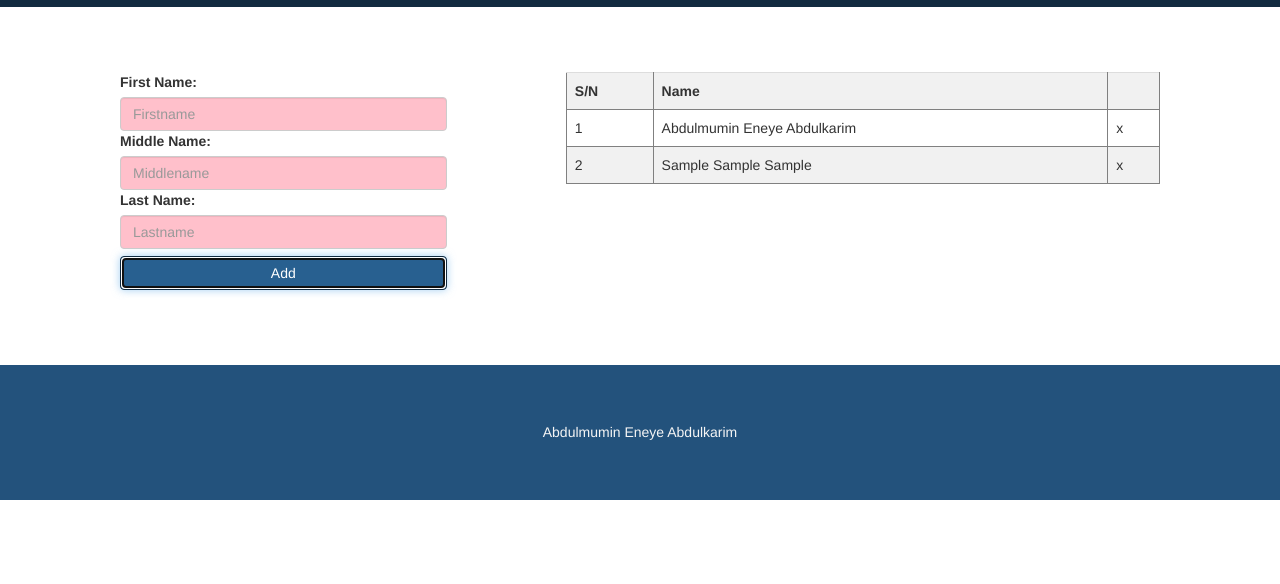
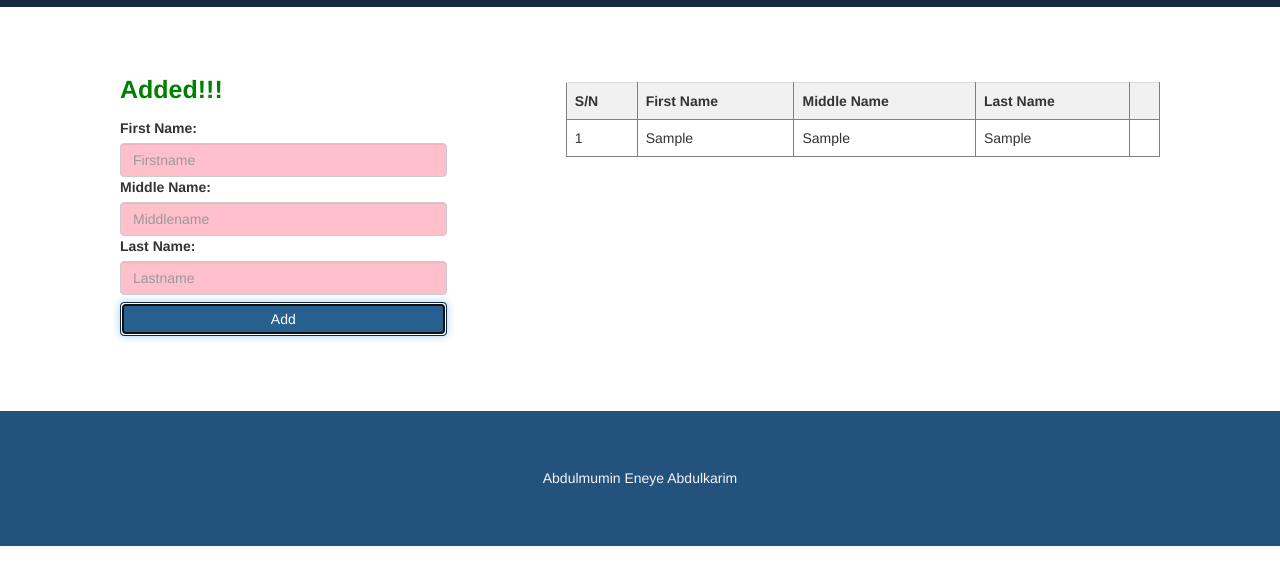
Before and after one commit to eneye380/angularjsapp, a plain HTML site: page public_html/index.html in a window 1280 px wide. Both pictures are taken after typing "Sample", "Sample", "Sample" into the empty fields and a click on the button "Add". Shown: the part 66-650 px from the top of the page. Drawn offline with Linux system fonts and the light colour scheme.

Commit message:
new commit

```diff
--- a/public_html/angularjs.js
+++ b/public_html/angularjs.js
@@ -1,5 +1,118 @@
-/*
- * To change this license header, choose License Headers in Project Properties.
- * To change this template file, choose Tools | Templates
- * and open the template in the editor.
- */
+var db = new PouchDB('persons');
+
+var remoteCouch = false;
+var products = [];
+db.changes({
+    since: 'now',
+    live: true
+}).on('change', showPersons);
+
+app.controller("myCtrl", function ($scope) {});
+
+function clearreset() {
+    document.getElementById("inputhint").innerText = "";
+}
+
+function validateForm(form) {
+
+    var fail = "";
+    var len = form.length;
+    for (var i = 0; i < len; i++) {
+        if (i < len - 1) {
+            fail += inputCheck(form[i].value);
+        }
+    }
+    if (fail !== "") {
+        document.getElementById("inputhint").setAttribute("style", "color:red");
+        document.getElementById("inputhint").innerText = "Please fill in empty fields";
+
+    } else {
+        var text = "";
+
+        addPerson(form);
+        console.log('name sent succesfully');
+        document.getElementById("inputhint").setAttribute("style", "color:green;font-size:25px;font-weight:bold");
+        document.getElementById("inputhint").innerText = "Added!!!";
+        //alert(text);
+        for (var i = 0; i < len; i++) {
+            if (i < len - 1) {
+                //text +=form[i].value+" ";
+                form[i].value = "";
+            }
+        }
+    }
+}
+function inputCheck(input) {
+    if (input === "") {
+        return true;
+    } else {
+        return "";
+    }
+}
+
+function addPerson(form) {
+    /*var todo = {
+        _id: new Date().toISOString(),
+        name: text,
+        completed: false
+    };*/
+    //alert(form.first.value);
+    var todo = {
+        _id: new Date().toISOString(),
+        first: form.first.value,
+        middle: form.middle.value,
+        last: form.last.value,
+        completed: false
+    };
+    db.put(todo, function callback(err, result) {
+        if (!err) {
+
+            console.log('Successfully posted a todo!');
+        }
+    });
+}
+function showPersons() {
+
+    db.allDocs({include_docs: true, descending: false}, function (err, doc) {
+        displayData(doc.rows);
+        //alert(doc.rows.name);
+
+    });
+}
+function displayData(persons) {
+    var index = 0;
+    var t = "";
+    t+="<table>";
+    t+="<tr>";
+    t+="<th>S/N</th>";
+    //t+="<th>Name</th>";
+    t+="<th>First Name</th>";
+    t+="<th>Middle Name</th>";
+    t+="<th>Last Name</th>";
+    t+="<th></th>";
+    t+="</tr>";
+    persons.forEach(function (person) {
+        index++;
+        //alert(person.doc.name);
+        //products.push(person.doc.name);
+        t+="<tr>";
+        t+="<td>"+index+"</td>";
+        //t+="<td>"+person.doc.name+"</td>";
+        t+="<td>"+person.doc.first+"</td>";
+        t+="<td>"+person.doc.middle+"</td>";
+        t+="<td>"+person.doc.last+"</td>";
+        t+="<td></td>";
+        t+="</tr>";
+        //t+="<td>"+person.doc.name+"</td>";
+    });
+    t+="</table>";
+    document.getElementsByTagName("table")[0].innerHTML = t;
+}
+
+/**db.destroy().then(function (response) {
+  // success
+  alert(response.ok);
+}).catch(function (err) {
+  console.log(err);
+});*/
+showPersons();
--- a/public_html/index.html
+++ b/public_html/index.html
@@ -22,28 +22,29 @@ and open the template in the editor.
                 <div class="row" data-ng-controller="myCtrl">
                     <div class='col-lg-4 form-horizontal'>
                         <!--p><span>{{first}}</span><span>{{middle}}</span><span>{{last}}</span></p-->
+                        <p id="inputhint"></p>
                         <form id="mydorm">
                             <div class='row'>
                                 <div class='col-lg-12'>
                                     <label>First Name:</label>
-                                    <input type='text' class='form-control' data-ng-model="first" placeholder='Firstname' required>
+                                    <input type='text' class='form-control' onmousedown="clearreset()" name="first" data-ng-model="first" placeholder='Firstname' required>
                                 </div>
                             </div>
                             <div class='row'>
                                 <div class='col-lg-12'>
                                     <label> Middle Name:</label>
-                                    <input type='text' class='form-control' data-ng-model="middle" placeholder='Middlename' required>
+                                    <input type='text' class='form-control' onmousedown="clearreset()" name="middle" data-ng-model="middle" placeholder='Middlename' required>
                                 </div>
                             </div>
                             <div class='row'>
                                 <div class='col-lg-12'>
                                     <label>Last Name:</label>
-                                    <input type='text' class='form-control' data-ng-model="last" placeholder='Lastname' required>
+                                    <input type='text' class='form-control' onmousedown="clearreset()" name="last" data-ng-model="last" placeholder='Lastname' required>
                                 </div>
                             </div>
                             <div class='row'>
                                 <div class='col-lg-12'>
-                                    <button type='button' ng-click="addItem()" class='btn form-control btn-primary'>Add</button>
+                                    <button type='button' onclick="validateForm(this.form)" class='btn form-control btn-primary'>Add</button>
                                 </div>
                             </div>
                         </form>
@@ -55,18 +56,22 @@ and open the template in the editor.
                         <!--ul>
                             <li ng-repeat="x in products">{{x}}<span ng-click="removeItem($index)"> x</span></li>
                         </ul-->
-                        <table class="table">
+                        <p ></p>
+                        <table class="table" id="tabble">
                             <tr>
                                 <th>S/N</th>
-                                <th>Name</th>
+                                <th>First Name</th>
+                                <th>Middle Name</th>
+                                <th>Last Name</th>
                                 <th></th>
                             </tr>
-
-                            <tr ng-repeat="x in products">
-                                <td>{{ $index + 1}}</td>
-                                <td>{{ x}}</td>
-                                <td><span ng-click="removeItem($index)"> x</span></td>
-                            </tr>
+                            <tbody >
+                                <!--tr data-ng-repeat="x in products">
+                                    <td>{{ $index + 1}}</td>
+                                    <td>{{ x}}</td>
+                                    <td><span data-ng-click="removeItem($index)"> x</span></td>
+                                </tr-->
+                            <tbody>
                         </table>
                     </div>
 
@@ -78,6 +83,7 @@ and open the template in the editor.
         </div>
         <script src="pouchdb-5.4.4.min.js"></script>
         <script src="myApp.js" type="text/javascript"></script>
-        <script src="myCtrl.js" type="text/javascript"></script>
+        <script src="angularjs.js" type="text/javascript"></script>
+        <!--script src="myCtrl.js" type="text/javascript"></script-->
     </body>
 </html>
--- a/public_html/myApp.js
+++ b/public_html/myApp.js
@@ -5,4 +5,4 @@
  */
 
 
-var app = angular.module('myApp', []);
+app = angular.module('myApp', []);
--- a/public_html/myCtrl.js
+++ b/public_html/myCtrl.js
@@ -1,5 +1,6 @@
 var db = new PouchDB('participants');
 var remoteCouch = false;
+var products=["Abdulmumin Eneye Abdulkarim"];
 db.changes({
     since: 'now',
     live: true
@@ -14,6 +15,7 @@ function addPerson(text) {
     };
     db.put(todo, function callback(err, result) {
         if (!err) {
+
             console.log('Successfully posted a todo!');
         }
     });
@@ -22,21 +24,22 @@ function showPersons() {
 
     db.allDocs({include_docs: true, descending: true}, function (err, doc) {
         displayData(doc.rows);
-        });
+        //alert(doc.rows.name);
+
+    });
 }
 function displayData(persons) {
     persons.forEach(function (person) {
         //alert(person.doc.name);
-        app.controller("myCtrl", function ($scope) {
-           $scope.product.push(person.doc.name);
-        });
+        //products.push(person.doc.name);
     });
 }
 
 
 app.controller("myCtrl", function ($scope) {
     var a = [];
-    $scope.products = ["Abdulmumin Eneye Abdulkarim"];
+    //$scope.products = ["Abdulmumin Eneye Abdulkarim"];
+    $scope.products = products;
     $scope.addItem = function () {
 
         $scope.addMe = $scope.first + " " + $scope.middle + " " + $scope.last;
@@ -53,9 +56,9 @@ app.controller("myCtrl", function ($scope) {
         } else {
             $scope.errortext = "The item is already in your shopping list.";
         }
-    }
+    };
     $scope.removeItem = function (x) {
         $scope.errortext = "";
         $scope.products.splice(x, 1);
-    }
+    };
 });
```
